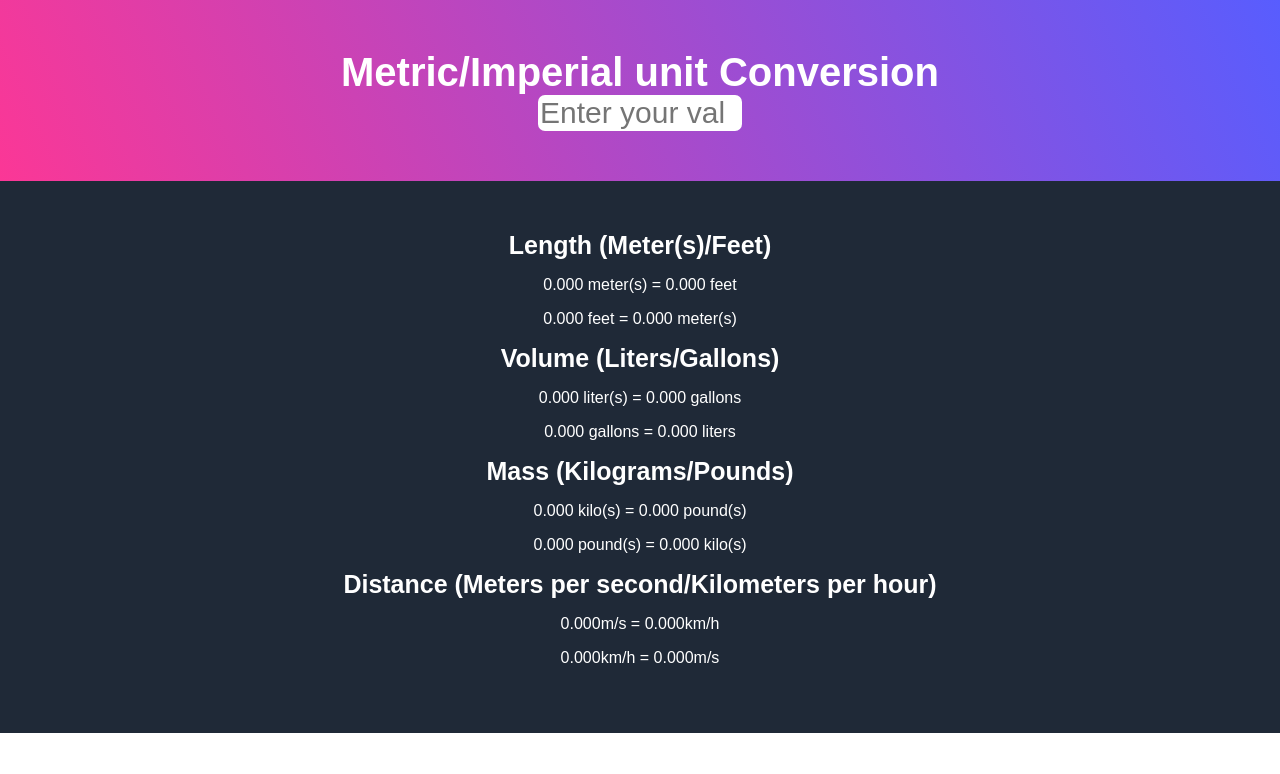
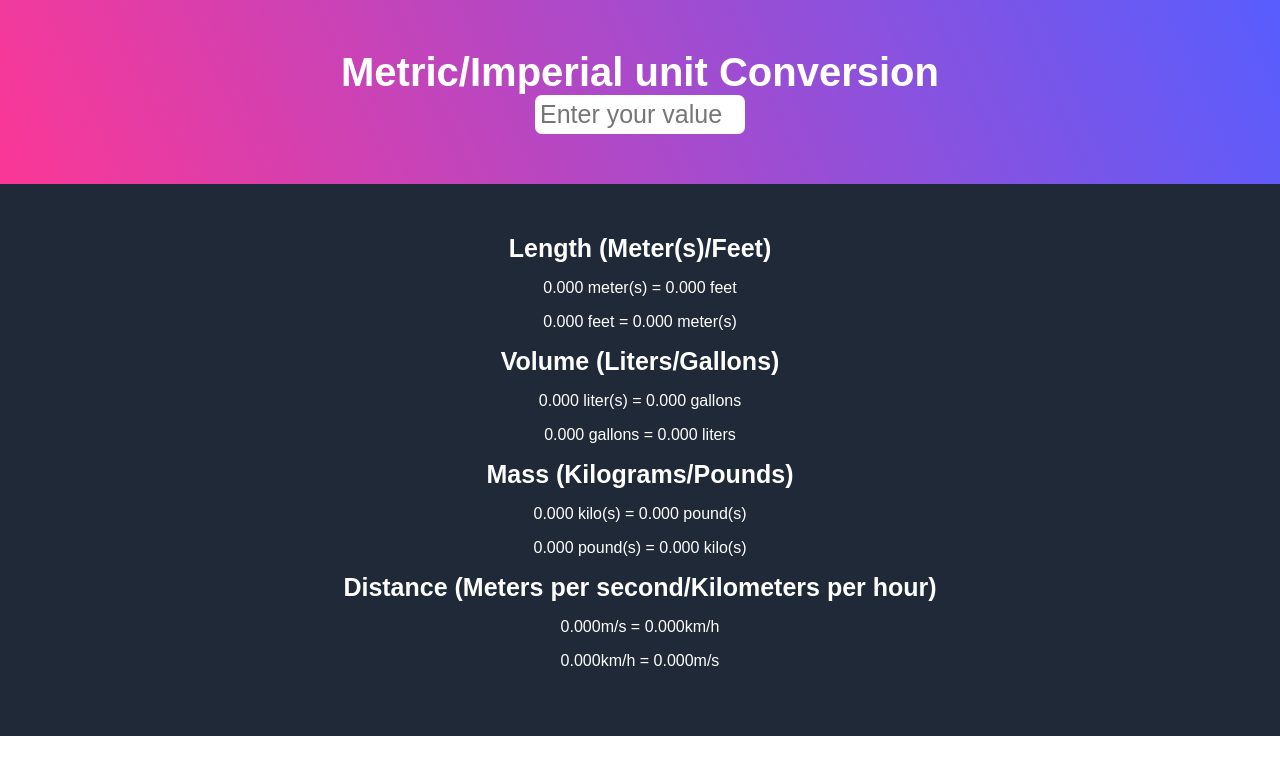
Before and after one commit to HassanatB-O/unitconverter, a plain HTML site: page index.html in a window 1280 px wide. Drawn offline with Linux system fonts and the light colour scheme.

Commit message:
Update style.css

```diff
--- a/style.css
+++ b/style.css
@@ -9,7 +9,8 @@ body{
     margin: 0;
 }
 input{
-    font-size: 30px;
+    font-size: 25px;
+    padding: 5px;
     font-weight: 400;
     border: none;
     width: 200px;
```
